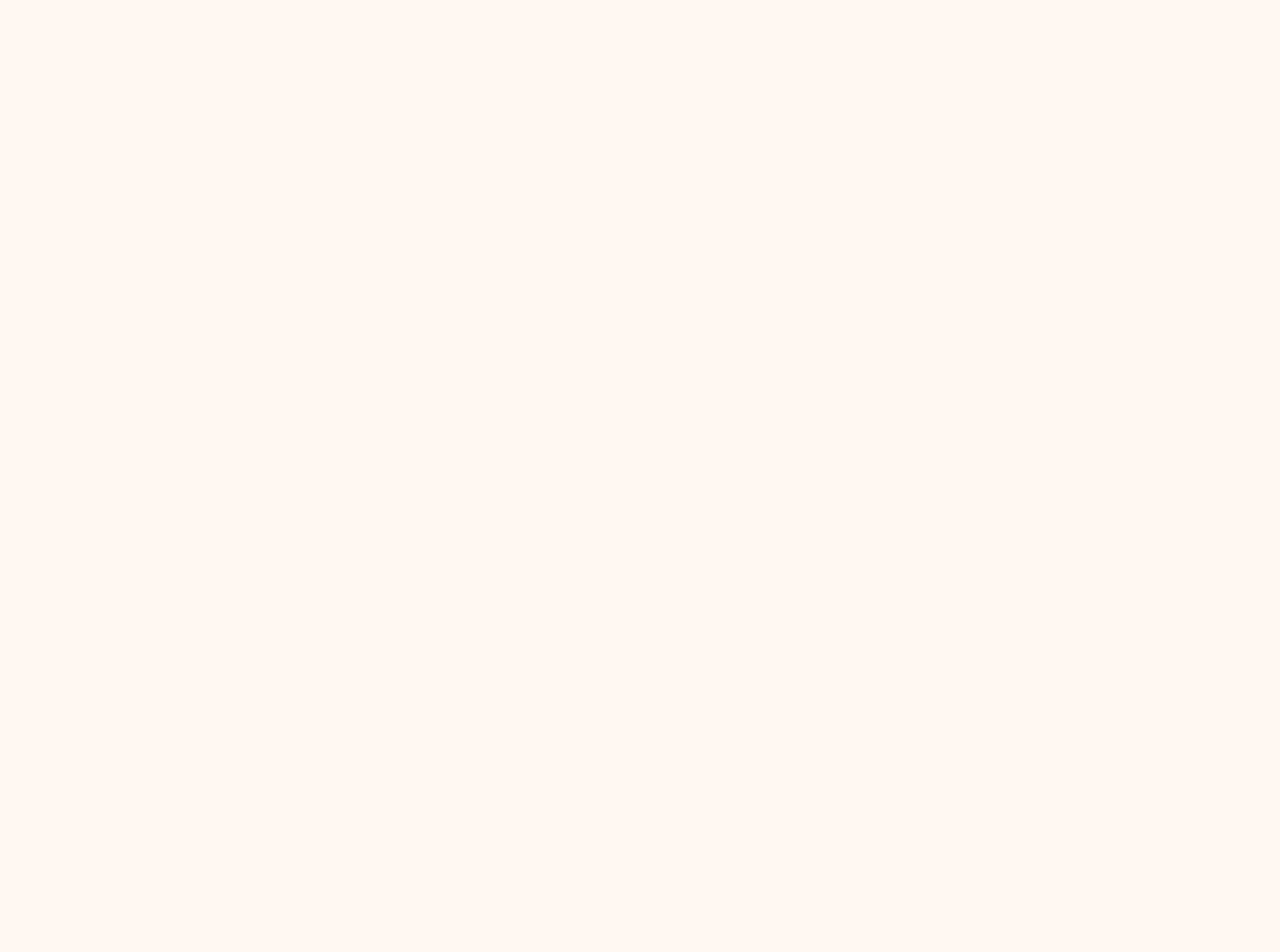
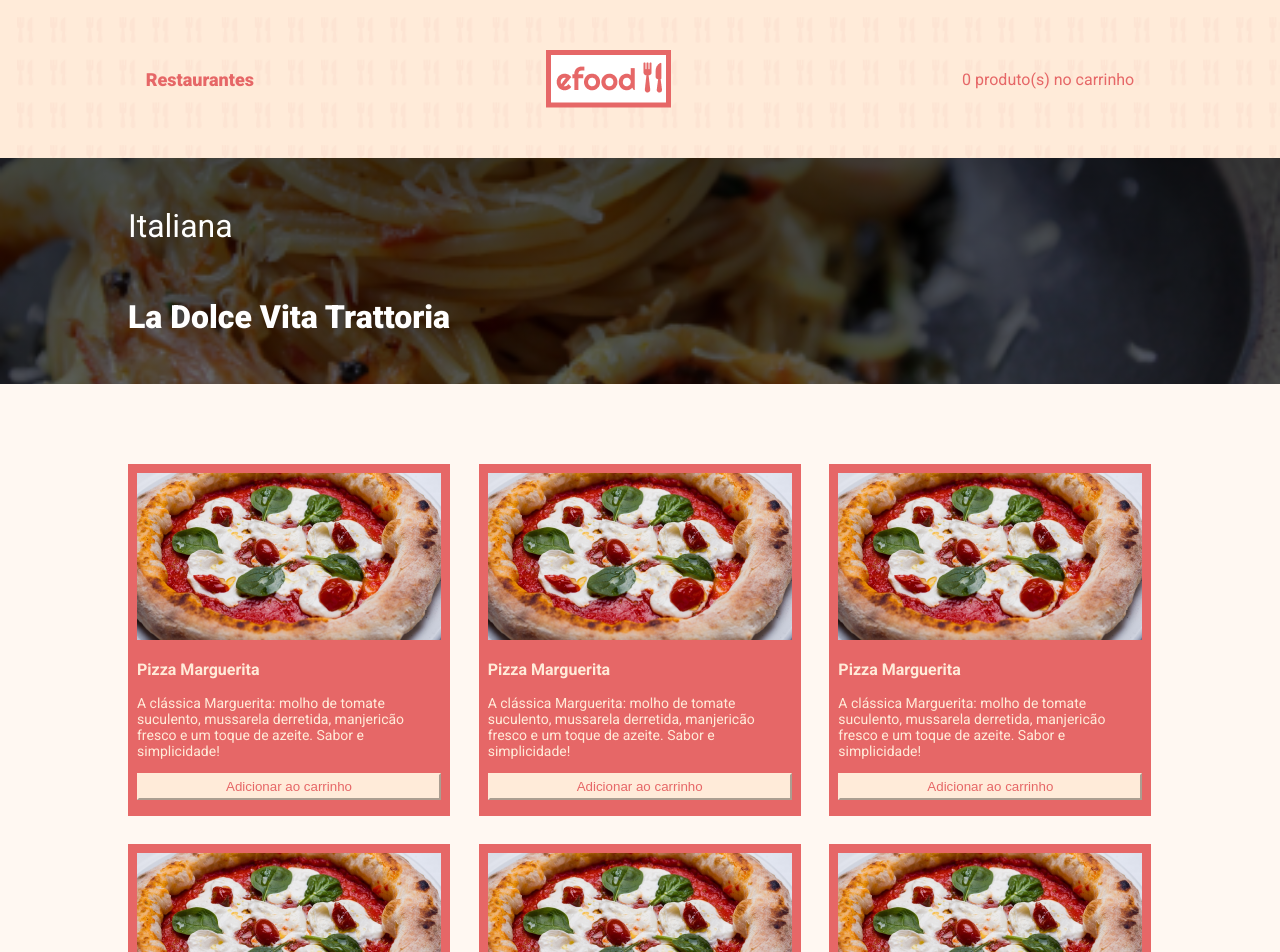
Before and after one commit to DGzzzzz/efood, a React (Create React App) app: page /restaurantes in a window 1280 px wide. Before the commit this address had no page. Shown: the top 952 px of the page. Before the commit the page ends 800 px from the top, so only its background shows below. Built offline with nearby package versions, Linux system fonts and the light colour scheme.

Commit message:
page restaurante

```diff
--- a/src/components/Card/index.tsx
+++ b/src/components/Card/index.tsx
@@ -32,7 +32,7 @@ const Card = ({
       <ContainerConteudo>
         <h3>{title}</h3>
         <p>{description}</p>
-        <Button href="#">Saiba mais</Button>
+        <Button to="/restaurantes">Saiba mais</Button>
       </ContainerConteudo>
     </CardContainer>
   )
--- a/src/components/Card/styles.ts
+++ b/src/components/Card/styles.ts
@@ -2,6 +2,7 @@ import styled from 'styled-components'
 import { cores } from '../../styles'
 import { TagContainerGroup } from '../Tag/styles'
 import { NotaContainer } from '../Nota/styles'
+import { Link } from 'react-router-dom'
 
 export const CardContainer = styled.div`
   width: 472px;
@@ -30,7 +31,7 @@ export const ContainerConteudo = styled.div`
   }
 `
 
-export const Button = styled.a`
+export const Button = styled(Link)`
   background-color: ${cores.corTexto};
   color: ${cores.corFundo};
   width: 82px;
--- /dev/null
+++ b/src/components/CardListRes/index.tsx
@@ -0,0 +1,15 @@
+import { CardListContainer } from './styles'
+import CardRes from '../CardRes'
+
+const CardListRes = () => (
+  <CardListContainer>
+    <CardRes />
+    <CardRes />
+    <CardRes />
+    <CardRes />
+    <CardRes />
+    <CardRes />
+  </CardListContainer>
+)
+
+export default CardListRes
--- /dev/null
+++ b/src/components/CardListRes/styles.ts
@@ -0,0 +1,7 @@
+import styled from 'styled-components'
+
+export const CardListContainer = styled.div`
+  display: grid;
+  grid-template-columns: repeat(3, 1fr);
+  gap: 28px;
+`
--- /dev/null
+++ b/src/components/CardRes/index.tsx
@@ -0,0 +1,20 @@
+import { Button, CardContainer, ContainerConteudo } from './styles'
+
+import comida3 from '../../assets/images/comida3.png'
+
+const CardRes = () => {
+  return (
+    <CardContainer>
+      <img src={comida3} alt="Comida" />
+      <ContainerConteudo>
+        <h3>Pizza Marguerita</h3>
+        <p>
+          A clássica Marguerita: molho de tomate suculento, mussarela derretida,
+          manjericão fresco e um toque de azeite. Sabor e simplicidade!
+        </p>
+        <Button>Adicionar ao carrinho</Button>
+      </ContainerConteudo>
+    </CardContainer>
+  )
+}
+export default CardRes
--- /dev/null
+++ b/src/components/CardRes/styles.ts
@@ -0,0 +1,38 @@
+import styled from 'styled-components'
+import { cores } from '../../styles'
+
+export const CardContainer = styled.div`
+  width: 320px;
+  height: 350px;
+  border: 1px solid ${cores.corTexto};
+  background-color: ${cores.corTexto};
+  position: relative;
+
+  img {
+    padding: 8px 8px 0 8px;
+  }
+`
+
+export const ContainerConteudo = styled.div`
+  margin: 8px;
+
+  h3 {
+    font-size: 16px;
+    color: ${cores.corFundoRodape};
+  }
+  p {
+    font-size: 14px;
+    color: ${cores.corFundoRodape};
+  }
+`
+
+export const Button = styled.button`
+  background-color: ${cores.corFundoRodape};
+  color: ${cores.corTexto};
+  padding: 4px 8px;
+  border-color: ${cores.corFundoRodape};
+  text-decoration: none;
+  width: 100%;
+
+  cursor: pointer;
+`
--- /dev/null
+++ b/src/components/HeroRes/index.tsx
@@ -0,0 +1,31 @@
+import {
+  ContainerHero,
+  HeroFundo,
+  HeroTitle,
+  Img,
+  ImgContainer,
+  TitleContainer
+} from './styles'
+
+import fundoImg from '../../assets/images/fundo.png'
+import logo from '../../assets/images/logo.png'
+import banner from '../../assets/images/comida2.png'
+
+const HeroRes = () => (
+  <HeroFundo style={{ backgroundImage: `url(${fundoImg})` }}>
+    <ContainerHero>
+      <HeroTitle>Restaurantes</HeroTitle>
+      <img src={logo} alt="Logo Empresa" />
+      <p>0 produto(s) no carrinho</p>
+    </ContainerHero>
+    <ImgContainer>
+      <Img imageUrl={banner} />
+      <TitleContainer>
+        <h2>Italiana</h2>
+        <h2>La Dolce Vita Trattoria</h2>
+      </TitleContainer>
+    </ImgContainer>
+  </HeroFundo>
+)
+
+export default HeroRes
--- /dev/null
+++ b/src/components/HeroRes/styles.ts
@@ -0,0 +1,73 @@
+import style from 'styled-components'
+
+interface ImgProps {
+  imageUrl: string
+}
+
+export const HeroFundo = style.div`
+  width: 100%;
+  height: 384px;
+  background-repeat: no-repeat;
+  background-size: cover;
+  display: flex;
+  flex-direction: column;
+  justify-content: center;
+  align-items: center;
+  margin-bottom: 80px;
+`
+
+export const HeroTitle = style.h1`
+  font-size: 18px;
+  font-weight: 900;
+`
+
+export const Img = style.div<ImgProps>`
+  width: 100%;
+  height: 100%;
+  background-repeat: no-repeat;
+  background-size: cover;
+  background-position: center;
+  background-image: linear-gradient(to bottom, rgba(0, 0, 0, 0.7), rgba(0, 0, 0, 0.6)), url(${(
+    props
+  ) => props.imageUrl});
+`
+
+export const ImgContainer = style.div`
+  position: relative;
+  width: 100%;
+  height: 100%;
+`
+
+export const TitleContainer = style.div`
+  position: absolute;
+  top: 50%;
+  left: 50%;
+  transform: translate(-50%, -50%);
+  color: #fff;
+  font-size: 32px;
+  font-weight: 900;
+  text-align: center;
+  max-width: 1024px;
+  width: 100%;
+  display: flex;
+  flex-direction: column;
+  justify-content: flex-end;
+  align-items: flex-start;
+
+  > h2 {
+    font-size: 32px;
+    font-weight: 900;
+  }
+
+  > h2:first-child {
+    font-weight: 100;
+}
+`
+
+export const ContainerHero = style.div`
+  width: 100%;
+  display: flex;
+  justify-content: space-around;
+  align-items: center;
+  margin: 50px;
+`
--- /dev/null
+++ b/src/pages/Restaurantes/index.tsx
@@ -0,0 +1,15 @@
+import CardListRes from '../../components/CardListRes'
+import Rodape from '../../components/Footer'
+import HeroRes from '../../components/HeroRes'
+
+const Restaurantes = () => (
+  <>
+    <HeroRes />
+    <div className="container">
+      <CardListRes />
+    </div>
+    <Rodape />
+  </>
+)
+
+export default Restaurantes
--- a/src/routes.tsx
+++ b/src/routes.tsx
@@ -1,9 +1,11 @@
 import { Route, Routes } from 'react-router-dom'
 import Home from './pages/Home'
+import Restaurantes from './pages/Restaurantes'
 
 const Rotas = () => (
   <Routes>
     <Route path="/" element={<Home />} />
+    <Route path="/restaurantes" element={<Restaurantes />} />
   </Routes>
 )
 
```
Also changed, not shown: src/assets/images/comida3.png (added).
